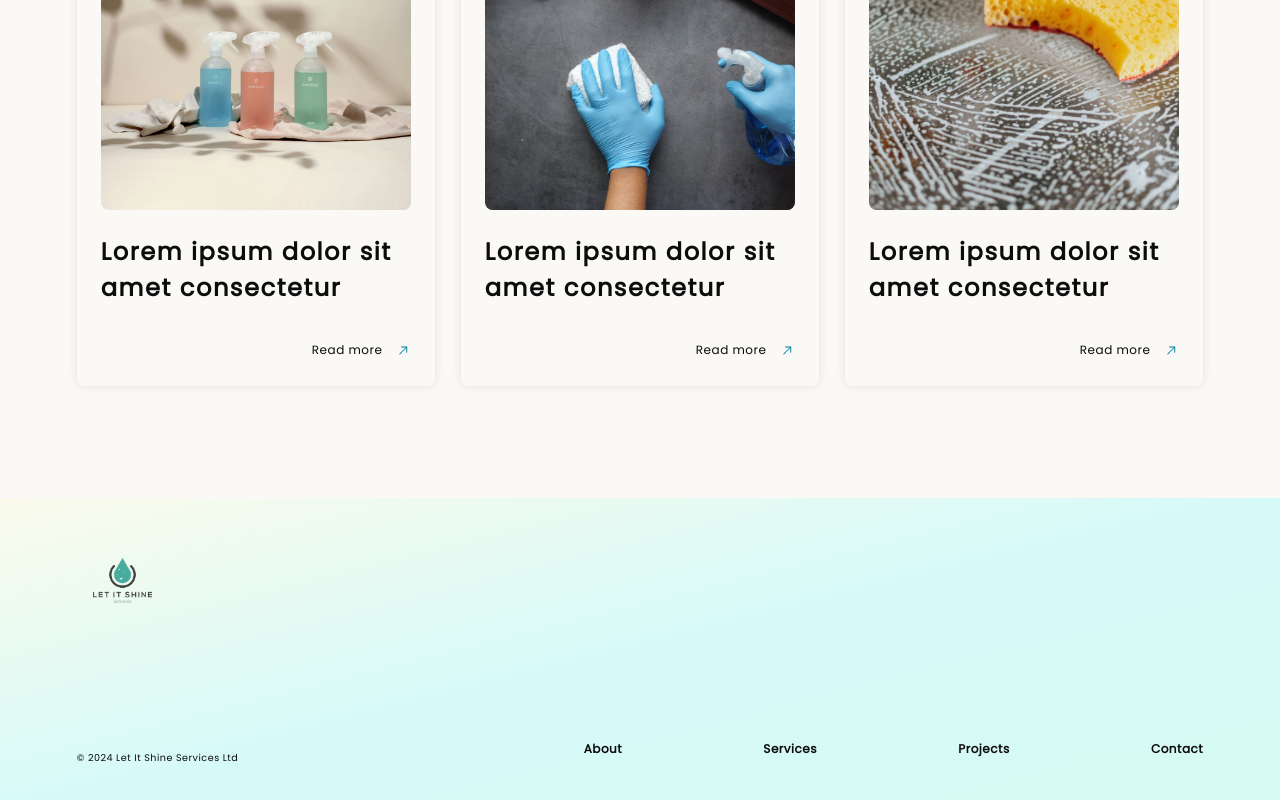
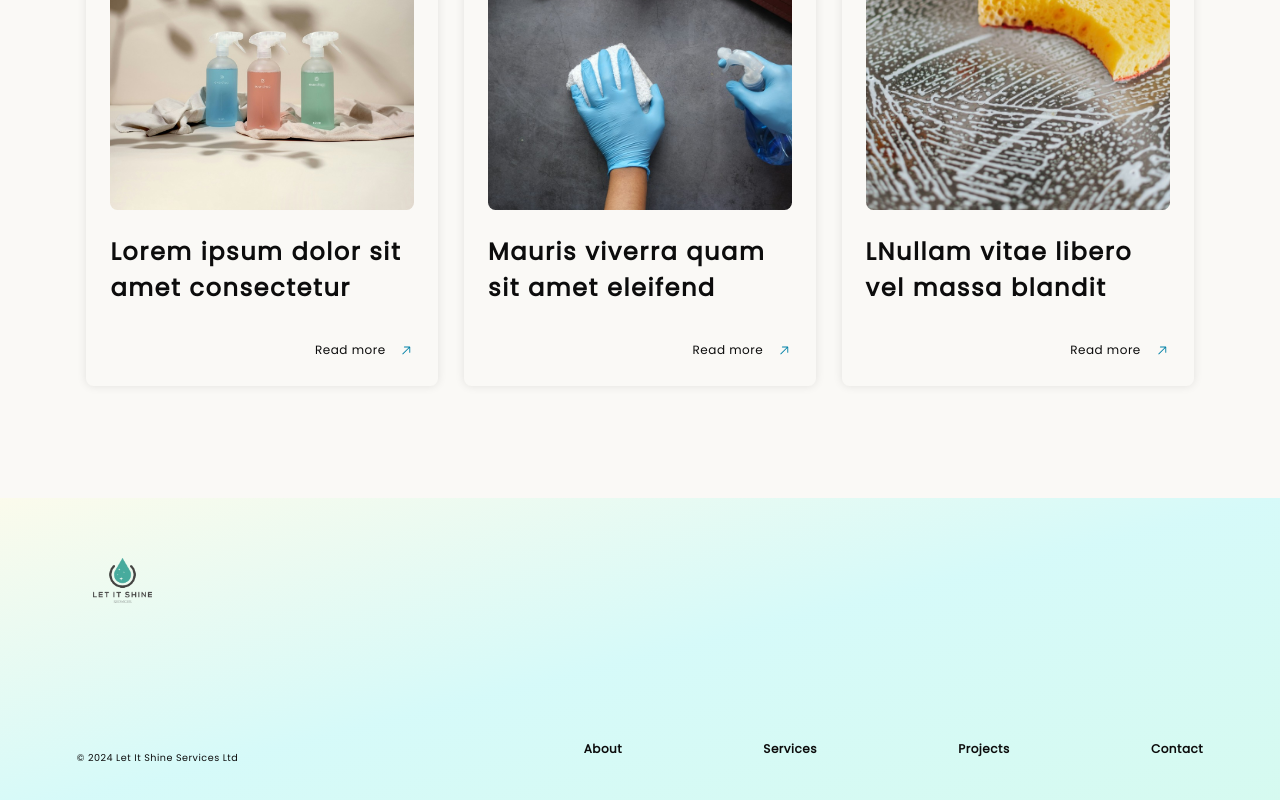
Before and after one commit to rodrigodelascio/let-it-shine, a React (Create React App) app: page / in a window 1280 px wide. Shown: the part 2041-2841 px from the top of the page. Built offline with nearby package versions, Linux system fonts and the light colour scheme.

Commit message:
Amend card styles

```diff
--- a/src/components/landingPage/projects/LandingProjects.js
+++ b/src/components/landingPage/projects/LandingProjects.js
@@ -20,11 +20,11 @@ const LandingProjects = () => {
           cardImage={<img src={prodsClean} alt="cleaning products" />}
         />
         <ProjectCard
-          projectTitle={"Lorem ipsum dolor sit amet consectetur"}
+          projectTitle={"Mauris viverra quam sit amet eleifend"}
           cardImage={<img src={handsClean} alt="hands cleaning a desk" />}
         />
         <ProjectCard
-          projectTitle={"Lorem ipsum dolor sit amet consectetur"}
+          projectTitle={"LNullam vitae libero vel massa blandit"}
           cardImage={<img src={spongeClean} alt="sponge cleaning surface" />}
         />
       </div>
--- a/src/components/landingPage/projects/ProjectCard.module.css
+++ b/src/components/landingPage/projects/ProjectCard.module.css
@@ -6,6 +6,7 @@
   border-radius: 7.5px;
   background: #faf9f6;
   box-shadow: 0px 0px 10px 0px rgba(0, 0, 0, 0.1);
+  width: 27.5vw;
 }
 
 .card-image-container {
```
